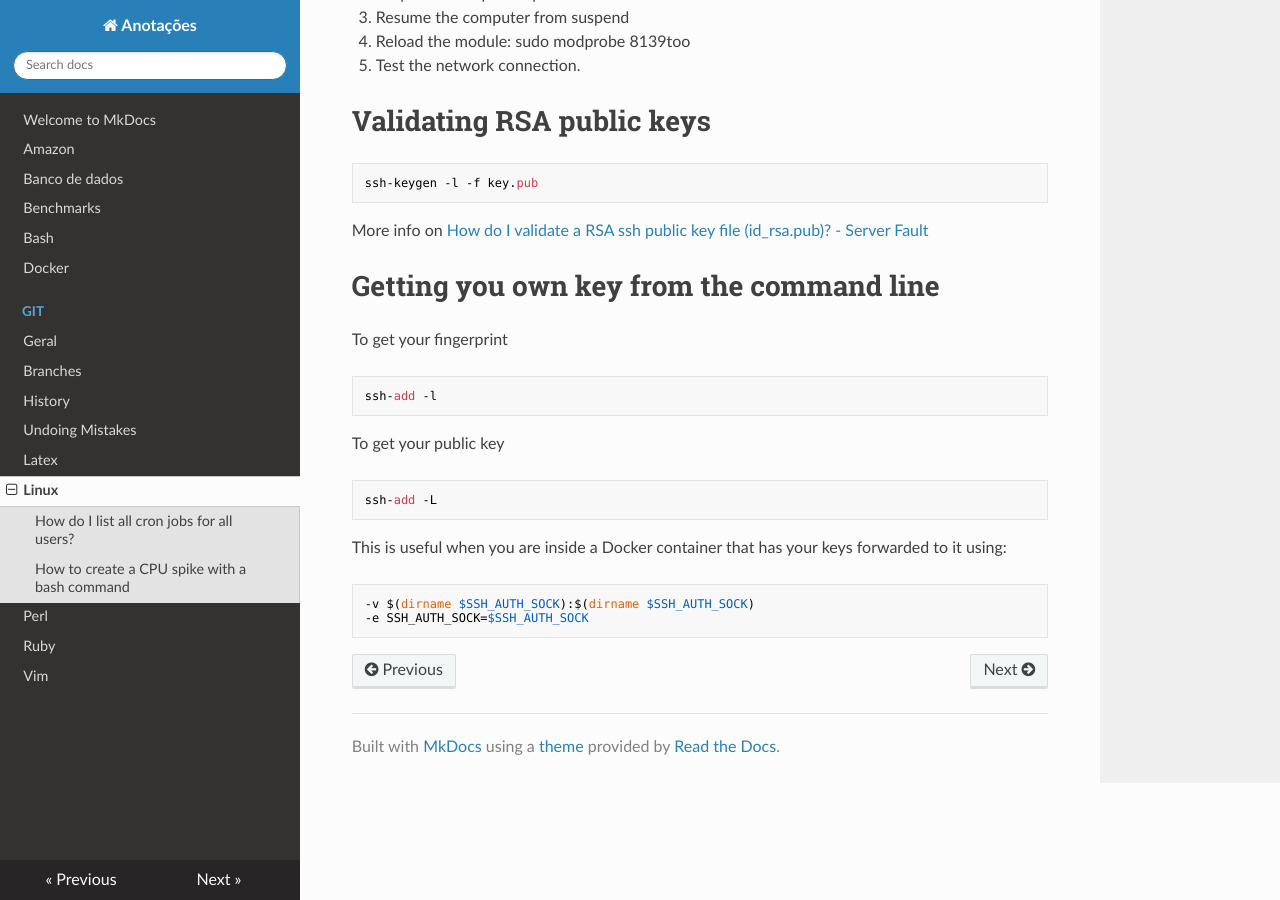
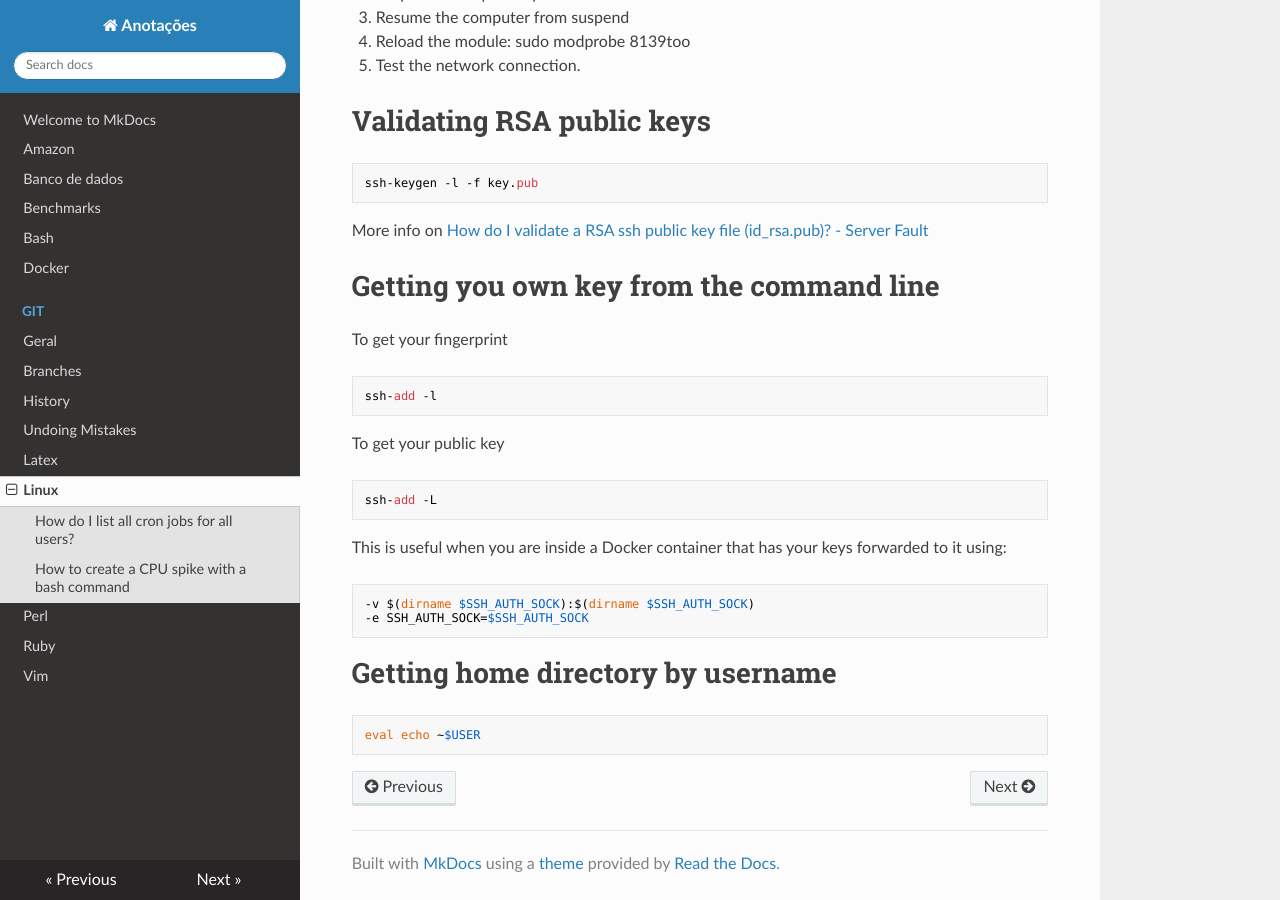
Before and after one commit to hposca/useful_notes, an MkDocs documentation site: the page built from docs/linux.md, in a window 1280 px wide and 900 px high, scrolled down 5521 px. Built offline with MkDocs 1.6.1, drawn with Linux system fonts in a browser that asks for light colours; nearby versions of some CDN libraries; old or Windows-style settings are respelled for this version of MkDocs.

Commit message:
Getting home directory by username

```diff
--- a/docs/linux.md
+++ b/docs/linux.md
@@ -268,3 +268,7 @@ This is useful when you are inside a Docker container that has your keys forward
 
     -v $(dirname $SSH_AUTH_SOCK):$(dirname $SSH_AUTH_SOCK)
     -e SSH_AUTH_SOCK=$SSH_AUTH_SOCK
+
+# Getting home directory by username
+
+    eval echo ~$USER
```
